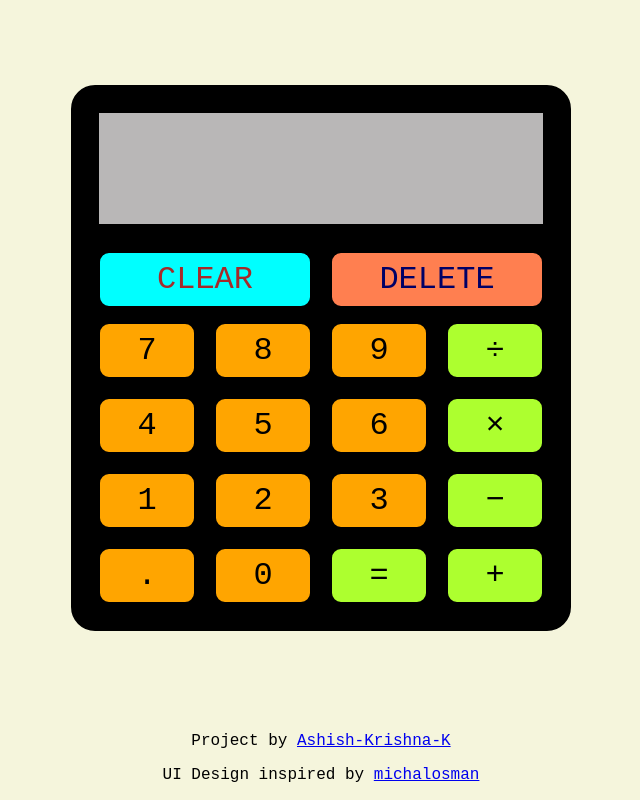
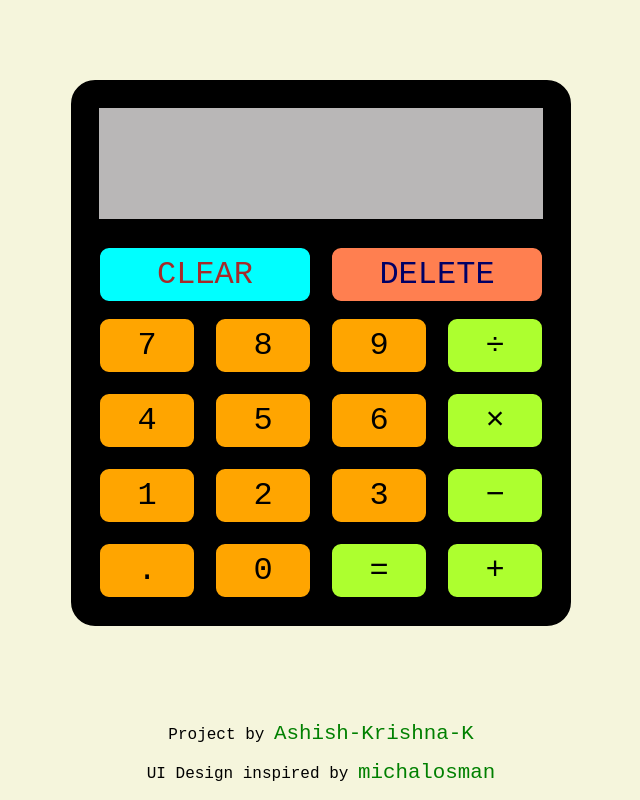
Before and after one commit to Ashish-Krishna-K/calculator, a website: page index.html in a window 1280 px wide. Shown: the whole page, without its empty margins (319-959 px from the left). Drawn offline with Linux system fonts and the light colour scheme.

Commit message:
Finalize the styling, project completed.

```diff
--- a/style.css
+++ b/style.css
@@ -117,3 +117,10 @@ button {
 footer {
     text-align: center;
 }
+
+a,
+a:visited {
+    text-decoration: none;
+    font-size: 1.3em;
+    color: green;
+}
```
